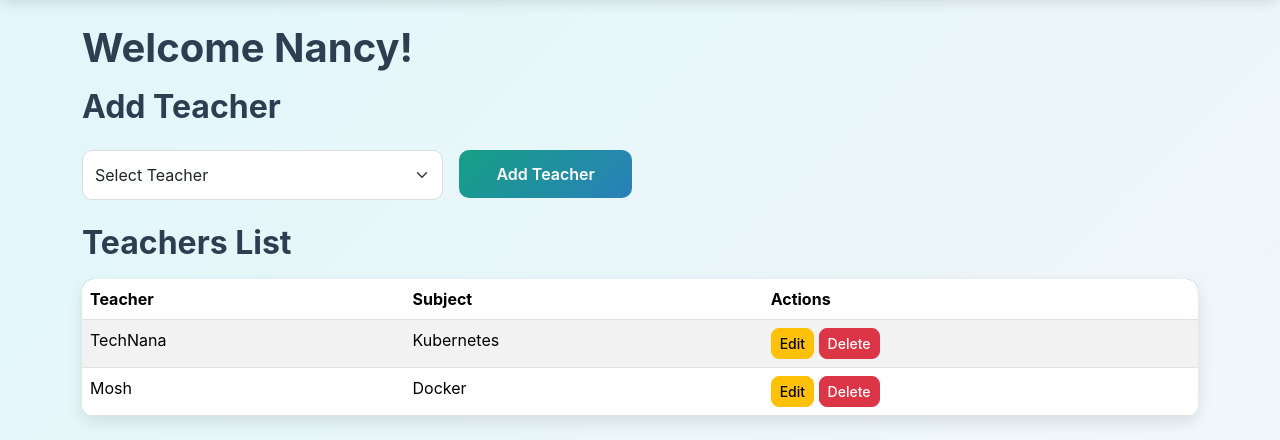
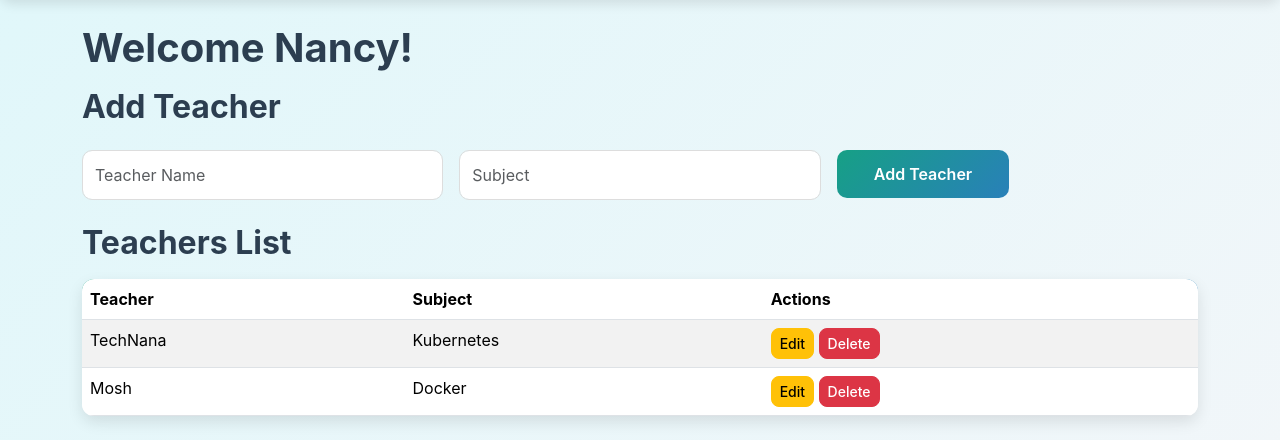
Before and after one commit to Gr00t-tech/Sampleschool, a Flask app: page /teachers in a window 1280 px wide. Shown: the part 56-496 px from the top of the page. Run offline with Flask 3, Linux system fonts and the light colour scheme; a user stored in the database is signed in; data comes from the database, SQL or seed files in the repository.

Commit message:
teachers

```diff
--- a/templates/teachers.html
+++ b/templates/teachers.html
@@ -6,12 +6,14 @@
   <link rel="stylesheet" href="https://cdn.jsdelivr.net/npm/bootstrap@5.3.2/dist/css/bootstrap.min.css">
   <style>
     body {
+      /* Gradient background */
       background: linear-gradient(135deg, #e0f7fa, #f4f6f9);
       min-height: 100vh;
       margin: 0;
       font-family: 'Inter', 'Segoe UI', Tahoma, Geneva, Verdana, sans-serif;
       color: #2c3e50;
     }
+
     .navbar {
       background: rgba(255, 255, 255, 0.95) !important;
       box-shadow: 0 4px 12px rgba(0,0,0,0.1);
@@ -20,17 +22,24 @@
     .navbar-brand { font-weight: 700; color: #16a085 !important; }
     .nav-link { font-weight: 500; transition: color 0.3s ease; }
     .nav-link:hover { color: #2980b9 !important; }
-    h1, h2 { font-weight: 700; color: #2c3e50; margin-bottom: 1rem; }
-    .form-select, .form-control {
+
+    h1, h2 {
+      font-weight: 700;
+      color: #2c3e50;
+      margin-bottom: 1rem;
+    }
+
+    .form-control {
       border-radius: 10px;
       padding: 0.75rem;
       border: 1px solid #ddd;
       transition: border-color 0.2s ease;
     }
-    .form-select:focus, .form-control:focus {
+    .form-control:focus {
       border-color: #16a085;
       box-shadow: 0 0 0 0.2rem rgba(22,160,133,0.25);
     }
+
     .btn-primary {
       background: linear-gradient(135deg, #16a085, #2980b9);
       border: none;
@@ -43,7 +52,12 @@
       transform: translateY(-2px);
       box-shadow: 0 6px 14px rgba(0,0,0,0.15);
     }
-    .btn-warning, .btn-danger { border-radius: 8px; font-weight: 500; }
+
+    .btn-warning, .btn-danger {
+      border-radius: 8px;
+      font-weight: 500;
+    }
+
     .table {
       background: #ffffff;
       border-radius: 12px;
@@ -83,12 +97,10 @@
     <h2 class="mb-4">Add Teacher</h2>
     <form method="POST" class="row g-3 mb-4">
       <div class="col-md-4">
-        <select class="form-select" name="teacher" required>
-          <option value="">Select Teacher</option>
-          {% for teacher in teachers %}
-            <option value="{{ teacher.teacher }}">{{ teacher.teacher }}</option>
-          {% endfor %}
-        </select>
+        <input class="form-control" type="text" name="teacher" placeholder="Teacher Name" required>
+      </div>
+      <div class="col-md-4">
+        <input class="form-control" type="text" name="subject" placeholder="Subject" required>
       </div>
       <div class="col-md-2">
         <button class="btn btn-primary w-100">Add Teacher</button>
```
